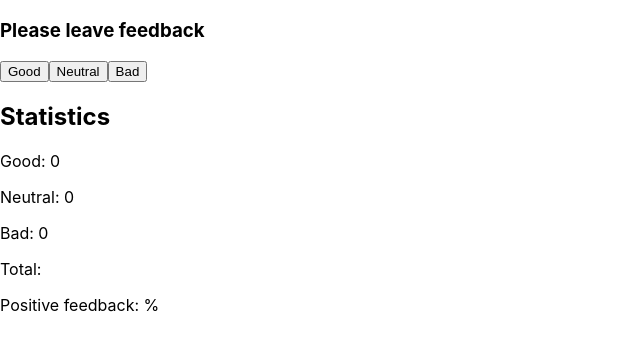
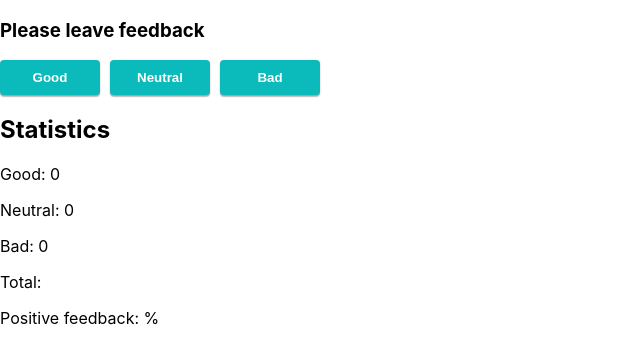
Before and after one commit to oksanastets-code/goit-react-hw-02-feedback, a React (Create React App) app: page / in a window 1280 px wide. Shown: the top 364 px of the page, without its empty margins (0-640 px from the left). Built offline with nearby package versions, Linux system fonts and the light colour scheme.

Commit message:
add styles to button component

```diff
--- a/package.json
+++ b/package.json
@@ -4,6 +4,7 @@
   "private": true,
   "dependencies": {
     "@emotion/react": "^11.7.1",
+    "@emotion/styled": "^11.6.0",
     "@testing-library/jest-dom": "^5.16.1",
     "@testing-library/react": "^12.1.2",
     "@testing-library/user-event": "^13.5.0",
--- a/src/components/feedback/Controls.js
+++ b/src/components/feedback/Controls.js
@@ -1,34 +1,23 @@
-// {
-//
-//         "type": "good"
-//     }
+import PropTypes from 'prop-types';
+import { Button } from './Controls.styled';
+
 export default function ControlItem({ options, onIncrement }) {
-  // return (
-  //   <>
-  //     {buttons.map(button => (
-  //       <button
-  //         key={button.type}
-  //         type="button"
-  //         onClick={() => onIncrement(button.type)}
-  //         style={{ textTransform: 'capitalize' }}
-  //       >
-  //         {button.type}
-  //       </button>
-  //     ))}
-  //   </>
-  // );
   return (
     <>
       {Object.keys(options).map(option => (
-        <button
+        <Button
           key={option}
           type="button"
           onClick={() => onIncrement(option)}
           style={{ textTransform: 'capitalize' }}
         >
           {option}
-        </button>
+        </Button>
       ))}
     </>
   );
 }
+ControlItem.propTypes = {
+  options: PropTypes.object,
+  onIncrement: PropTypes.func,
+};
--- /dev/null
+++ b/src/components/feedback/Controls.styled.js
@@ -0,0 +1,22 @@
+import styled from '@emotion/styled';
+
+export const Button = styled.button`
+  margin-right: 10px;
+  padding-top: 10px;
+  padding-bottom: 10px;
+  width: 100px;
+  border-radius: 4px;
+  border: none;
+  background-color: #0bbbbb;
+  box-shadow: 0px 1px 3px rgba(0, 0, 0, 0.12), 0px 1px 1px rgba(0, 0, 0, 0.14),
+    0px 2px 1px rgba(0, 0, 0, 0.2);
+  font-weight: 700;
+  color: #ffffff;
+  text-align: center;
+  cursor: pointer;
+
+  &:hover {
+    color: #000000;
+    //   scale: 1.1;
+  }
+`;
--- a/src/components/feedback/Feedback.js
+++ b/src/components/feedback/Feedback.js
@@ -1,6 +1,7 @@
 import { Component } from 'react';
 import ControlItem from './Controls';
 import CountFeedback from './FeedbackNumbers';
+
 // import PropTypes from 'prop-types';
 // import {} from './Feedback.styled';
 
--- a/src/components/feedback/FeedbackNumbers.js
+++ b/src/components/feedback/FeedbackNumbers.js
@@ -1,3 +1,5 @@
+import PropTypes from 'prop-types';
+
 export default function CountFeedback({ options }) {
   return (
     <>
@@ -9,3 +11,6 @@ export default function CountFeedback({ options }) {
     </>
   );
 }
+CountFeedback.propTypes = {
+  options: PropTypes.object,
+};
```
Also changed, not shown: 1 other file (tests, documents, lock files or other folders).
